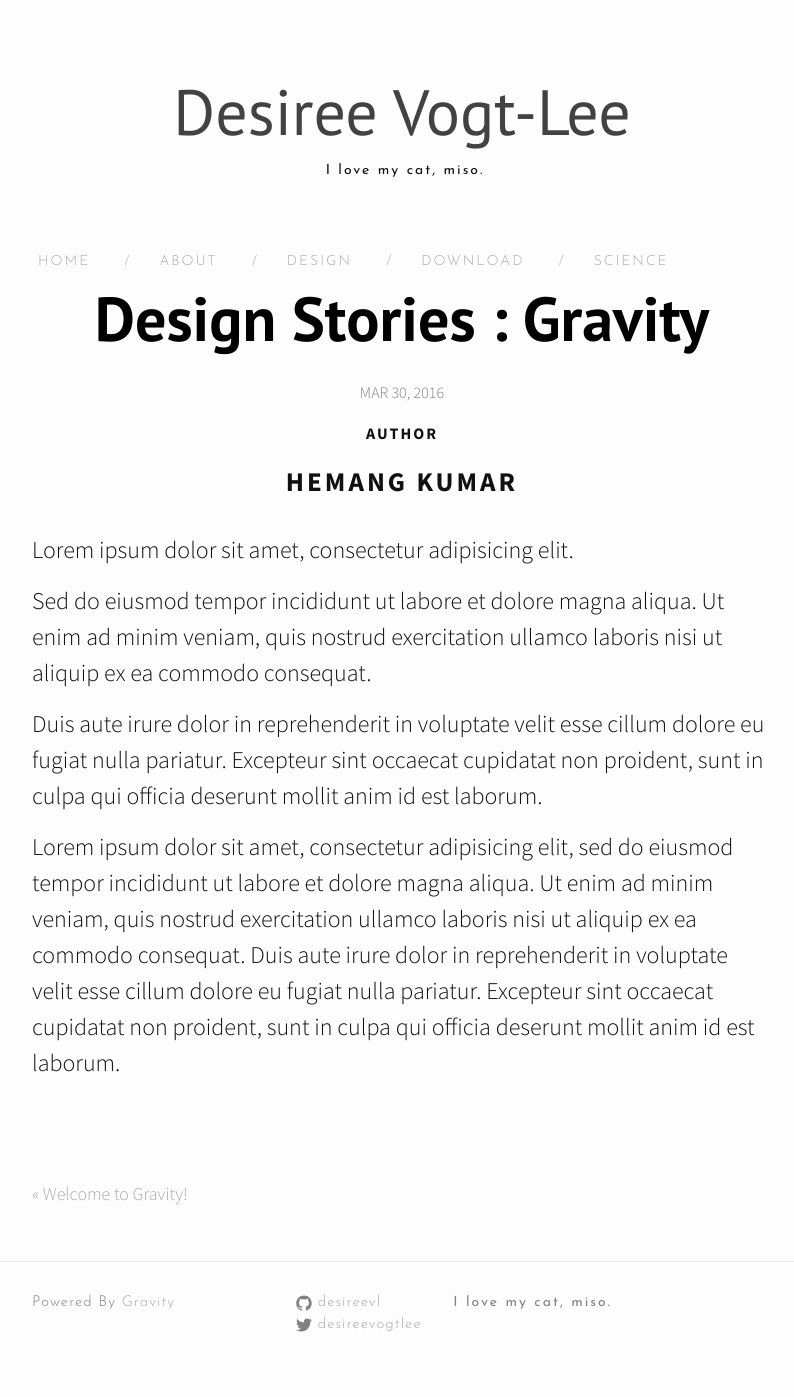
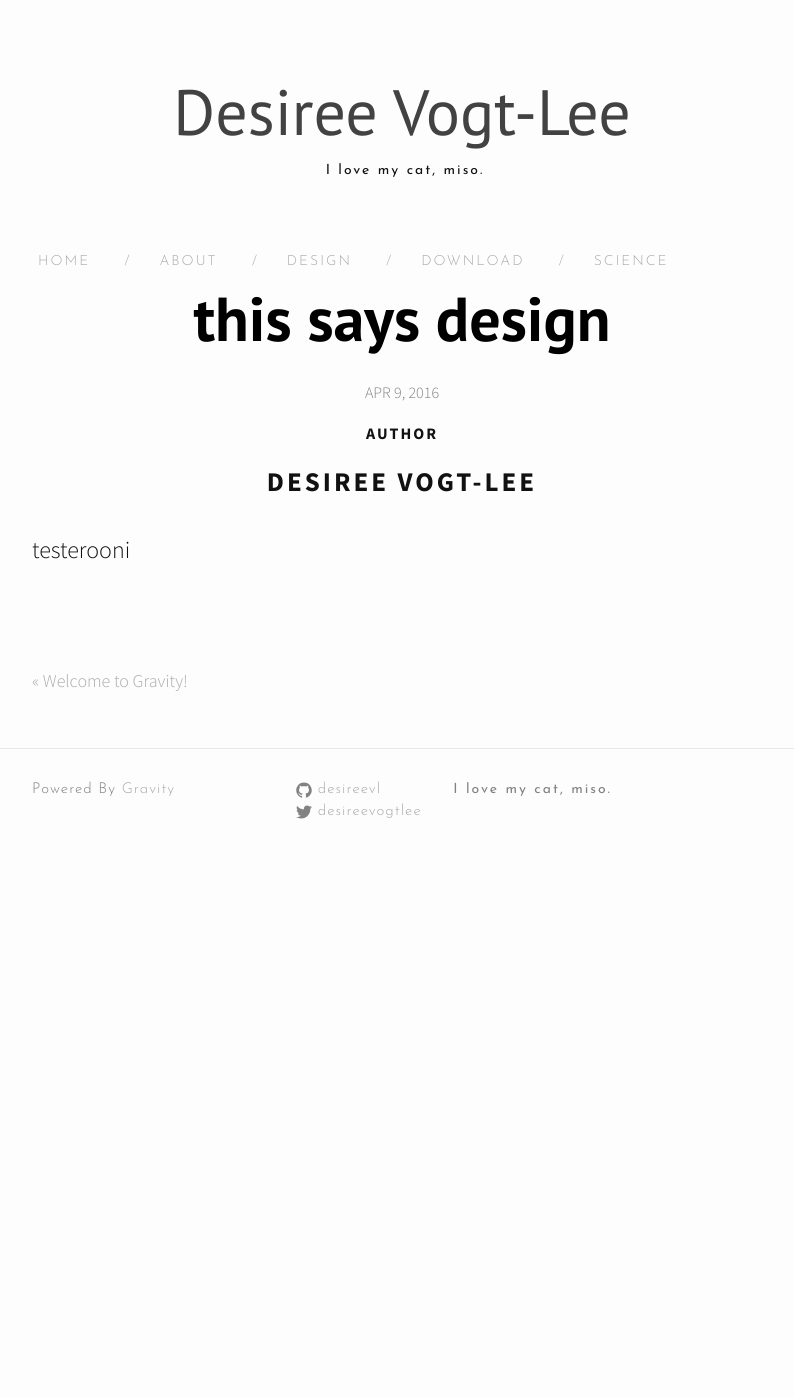
Before and after one commit to desireevl/desireevl.github.io, a Jekyll site: the page built from _posts/2017-04-09-this-says-design.markdown, in a window 1280 px wide. Shown: the whole page, without its empty margins (238-1032 px from the left). Built offline with Jekyll 4.4.1, drawn with Linux system fonts in a browser that asks for light colours; nearby versions of some CDN libraries; after the commit the page ends 900 px from its top, so only the background shows below that.

Commit message:
test post

```diff
--- a/_posts/2017-04-09-this-says-design.markdown
+++ b/_posts/2017-04-09-this-says-design.markdown
@@ -1,14 +1,8 @@
 ---
 layout: post
-title:  "Design Stories : Gravity"
-date:   2016-03-30 19:45:31 +0530
+title:  "this says design"
+date:   2016-04-09
 categories: ["design", "science", "life"]
-author: "Hemang Kumar"
+author: "Desiree Vogt-Lee"
 ---
-Lorem ipsum dolor sit amet, consectetur adipisicing elit.
-
-Sed do eiusmod tempor incididunt ut labore et dolore magna aliqua. Ut enim ad minim veniam, quis nostrud exercitation ullamco laboris nisi ut aliquip ex ea commodo consequat.
-
- Duis aute irure dolor in reprehenderit in voluptate velit esse cillum dolore eu fugiat nulla pariatur. Excepteur sint occaecat cupidatat non proident, sunt in culpa qui officia deserunt mollit anim id est laborum.
-
-Lorem ipsum dolor sit amet, consectetur adipisicing elit, sed do eiusmod tempor incididunt ut labore et dolore magna aliqua. Ut enim ad minim veniam, quis nostrud exercitation ullamco laboris nisi ut aliquip ex ea commodo consequat. Duis aute irure dolor in reprehenderit in voluptate velit esse cillum dolore eu fugiat nulla pariatur. Excepteur sint occaecat cupidatat non proident, sunt in culpa qui officia deserunt mollit anim id est laborum.
+testerooni
```
